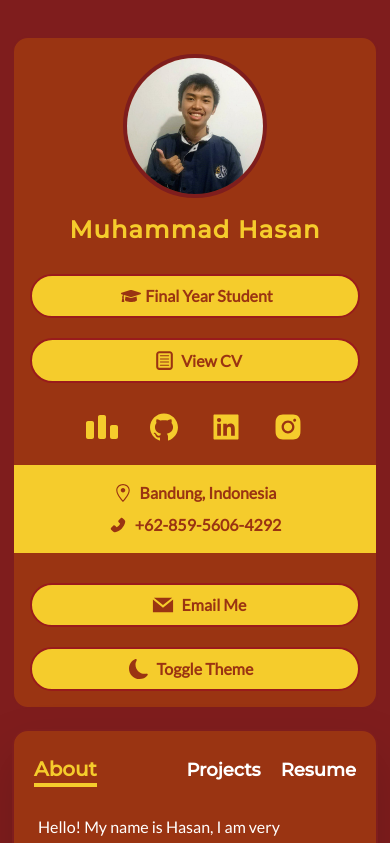
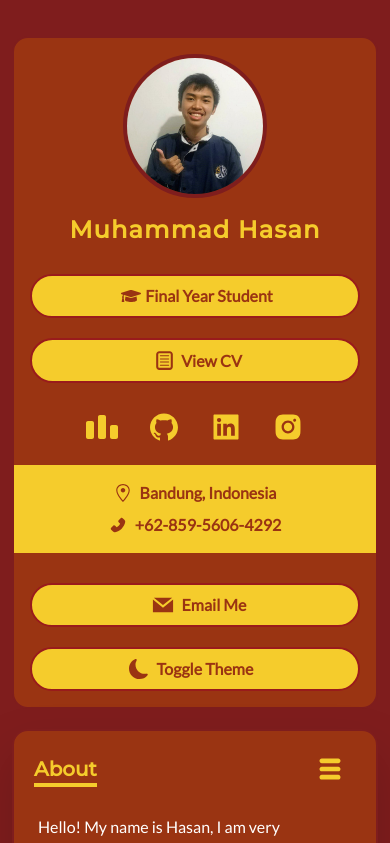
Before and after one commit to muhammadhasan01/portofolio, a Next.js app: page / in a window 390 px wide. Shown: the top 843 px of the page. Built offline with nearby package versions, Linux system fonts and the light colour scheme.

Commit message:
feat: add hamburger menu

```diff
--- /dev/null
+++ b/components/DropDown.tsx
@@ -0,0 +1,78 @@
+import React, { FunctionComponent } from 'react';
+import { createPopper } from '@popperjs/core';
+import { TiThMenu } from 'react-icons/ti';
+import Link from 'next/link';
+import { INavItem } from '../utils/type';
+
+const Dropdown: FunctionComponent<{
+  activeItem: string,
+  setActiveItem: Function,
+  navItems: INavItem[]
+}> = ({ activeItem, setActiveItem, navItems }) => {
+  // dropdown props
+  const [dropdownPopoverShow, setDropdownPopoverShow] = React.useState(false);
+  const btnDropdownRef: React.RefObject<any> = React.createRef();
+  const popoverDropdownRef: React.RefObject<any> = React.createRef();
+  const openDropdownPopover = () => {
+    createPopper(btnDropdownRef.current, popoverDropdownRef.current, {
+      placement: 'bottom-end',
+    });
+    setDropdownPopoverShow(true);
+  };
+  const closeDropdownPopover = () => {
+    setDropdownPopoverShow(false);
+  };
+  const handleClickItem = (item: string) => {
+    setDropdownPopoverShow(false);
+    setActiveItem(item);
+  };
+  return (
+    <>
+      <div className='flex flex-wrap'>
+        <div className='w-full sm:w-6/12 md:w-4/12 px-2'>
+          <div className='relative inline-flex align-middle w-full'>
+            <button
+              className={'rounded shadow hover:shadow-lg ' +
+              'outline-none focus:outline-none mr-1 mb-1 ease-linear transition-all duration-150 '}
+              type='button'
+              ref={btnDropdownRef}
+              onClick={() => {
+                dropdownPopoverShow
+                  ? closeDropdownPopover()
+                  : openDropdownPopover();
+              }}
+            >
+              <TiThMenu className='text-cnc-yellow' size={28} />
+            </button>
+            <div
+              ref={popoverDropdownRef}
+              className={
+                (dropdownPopoverShow ? 'block ' : 'hidden ') +
+                'bg-gray-900 border border-gray-900 dark:border-cnc-yellow ' +
+                'text-white dark:text-cnc-yellow text-base z-50 float-left py-2 list-none text-left rounded shadow-lg mt-5'
+              }
+              style={{ minWidth: '10rem' }}
+            >
+              {navItems.map(({ name, route }) => {
+                if (activeItem === name) {
+                  return null;
+                }
+                return (
+                  <Link href={route} scroll={false}>
+                     <span onClick={() => handleClickItem(name)}
+                           className='text-medium py-2 px-4 font-medium dark:font-semibold cursor-pointer
+                        capitalize block w-full whitespace-nowrap bg-transparent'>
+                       {name}
+                     </span>
+                  </Link>
+                );
+              })}
+            </div>
+          </div>
+        </div>
+      </div>
+    </>
+  );
+};
+
+export default Dropdown;
--- a/components/Navbar.tsx
+++ b/components/Navbar.tsx
@@ -1,53 +1,33 @@
-import { FunctionComponent, useEffect, useState } from 'react';
+import { useEffect, useState } from 'react';
 import { useRouter } from 'next/router';
-import { TiThMenu } from 'react-icons/ti';
+import { navItems } from '../utils/data';
 
-import Link from 'next/link';
-
-const NavItem: FunctionComponent<{
-  activeItem: string,
-  setActiveItem: Function,
-  name: string,
-  route: string
-}> = ({ activeItem, setActiveItem, name, route }) => {
-  return (
-    activeItem !== name ? (
-      <Link href={route} scroll={false}>
-        <a>
-          <span onClick={() => setActiveItem(name)}
-                className='font-montserrat font-semibold hover:text-cnc-yellow'>{name}</span>
-        </a>
-      </Link>
-    ) : null
-  );
-};
+import Dropdown from './DropDown';
 
 const Navbar = () => {
-  const [activeItem, setActiveItem] = useState<string>('');
-  const [isMenuOpen, setIsMenuOpen] = useState<boolean>(false);
+  const [activeItem, setActiveItem] = useState<string>('about');
 
   const { pathname } = useRouter();
 
   useEffect(() => {
     if (pathname === '/') {
-      setActiveItem('About');
+      setActiveItem('about');
       return;
     }
-    const newValue = pathname.charAt(1).toUpperCase() + pathname.substring(2);
+    const newValue = pathname.substring(1);
     setActiveItem(newValue);
   }, []);
 
   return (
     <div className='flex justify-between px-5 py-3 my-3'>
       <span
-        className='font-bold text-cnc-yellow font-montserrat text-xl lg:text-2xl border-b-4 border-cnc-yellow md:text-2xl'>
+        className='font-bold capitalize text-cnc-yellow font-montserrat
+        text-xl lg:text-2xl border-b-4 border-cnc-yellow md:text-2xl'>
         {activeItem}
       </span>
       <div className='text-lg flex space-x-5'>
-
-        <NavItem activeItem={activeItem} setActiveItem={setActiveItem} name='About' route='/' />
-        <NavItem activeItem={activeItem} setActiveItem={setActiveItem} name='Projects' route='/projects' />
-        <NavItem activeItem={activeItem} setActiveItem={setActiveItem} name='Resume' route='/resume' />
+        <Dropdown activeItem={activeItem} setActiveItem={setActiveItem}
+                  navItems={navItems} />
       </div>
     </div>
   );
--- a/utils/data.ts
+++ b/utils/data.ts
@@ -1,4 +1,4 @@
-import { IAchievement, IExperience, IProject, IService, ISkill } from './type';
+import { IAchievement, IExperience, INavItem, IProject, IService, ISkill } from './type';
 import { BsCircleFill, BsCreditCard2FrontFill, BsStar, BsStarFill } from 'react-icons/bs';
 import { ImDatabase, ImAirplane } from 'react-icons/im';
 import { MdExplore } from 'react-icons/md';
@@ -30,6 +30,21 @@ export const services: IService[] = [
     Icon: MdExplore,
   },
 ];
+
+export const navItems: INavItem[] = [
+  {
+    name: 'about',
+    route: '/'
+  },
+  {
+    name: 'resume',
+    route: '/resume'
+  },
+  {
+    name: 'projects',
+    route: '/projects'
+  }
+]
 
 export const languages: ISkill[] = [
   {
--- a/utils/type.ts
+++ b/utils/type.ts
@@ -4,6 +4,11 @@ export interface IService {
   title: string,
   about: string,
   Icon: IconType
+}
+
+export interface INavItem {
+  name: string,
+  route: string
 }
 
 export interface ISkill {
```
